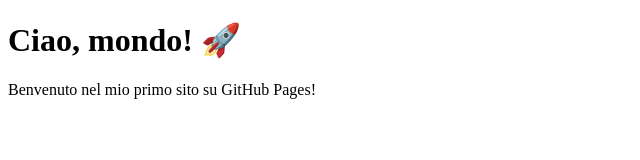
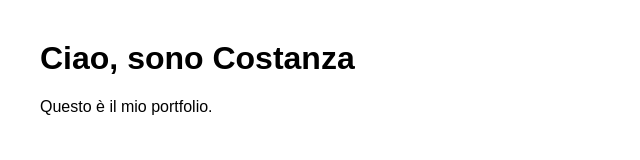
Before and after one commit to CostanzaTuri/CostanzaTuri, a plain HTML site: page index.html in a window 1280 px wide. Shown: the whole page, without its empty margins (0-640 px from the left). Drawn offline with Linux system fonts and the light colour scheme.

Commit message:
Update index.html

```diff
--- a/index.html
+++ b/index.html
@@ -1,12 +1,17 @@
 <!DOCTYPE html>
 <html lang="it">
 <head>
-    <meta charset="UTF-8">
-    <meta name="viewport" content="width=device-width, initial-scale=1.0">
-    <title>Il mio sito</title>
+  <meta charset="UTF-8">
+  <title>Portfolio – Costanza Turi</title>
+  <style>
+    body {
+      font-family: Arial, sans-serif;
+      margin: 40px;
+    }
+  </style>
 </head>
 <body>
-    <h1>Ciao, mondo! 🚀</h1>
-    <p>Benvenuto nel mio primo sito su GitHub Pages!</p>
+  <h1>Ciao, sono Costanza</h1>
+  <p>Questo è il mio portfolio.</p>
 </body>
 </html>
```
